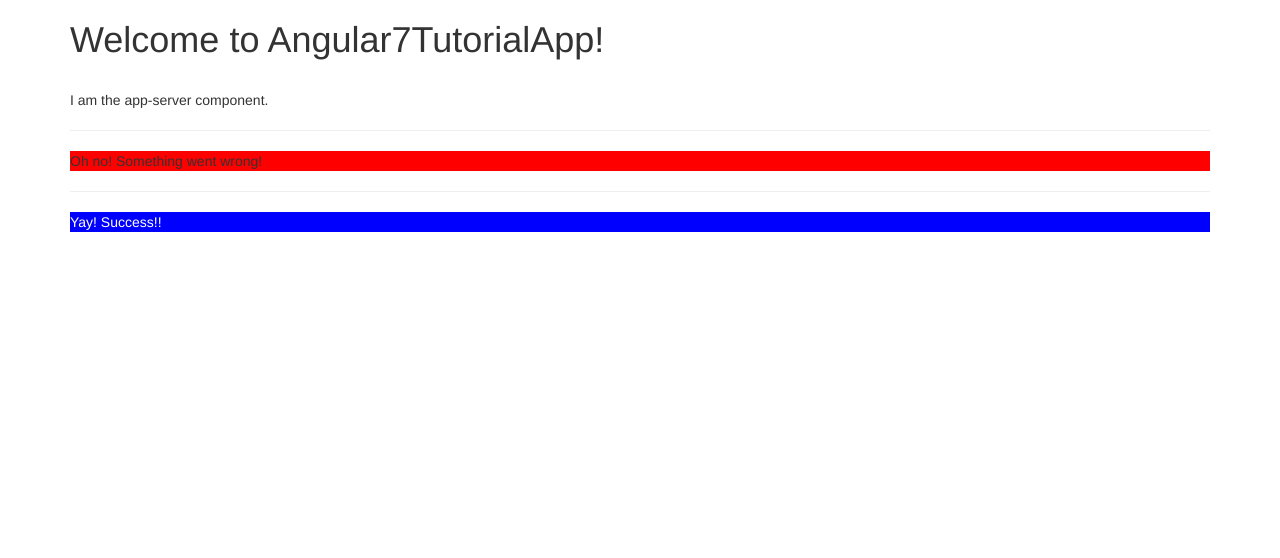
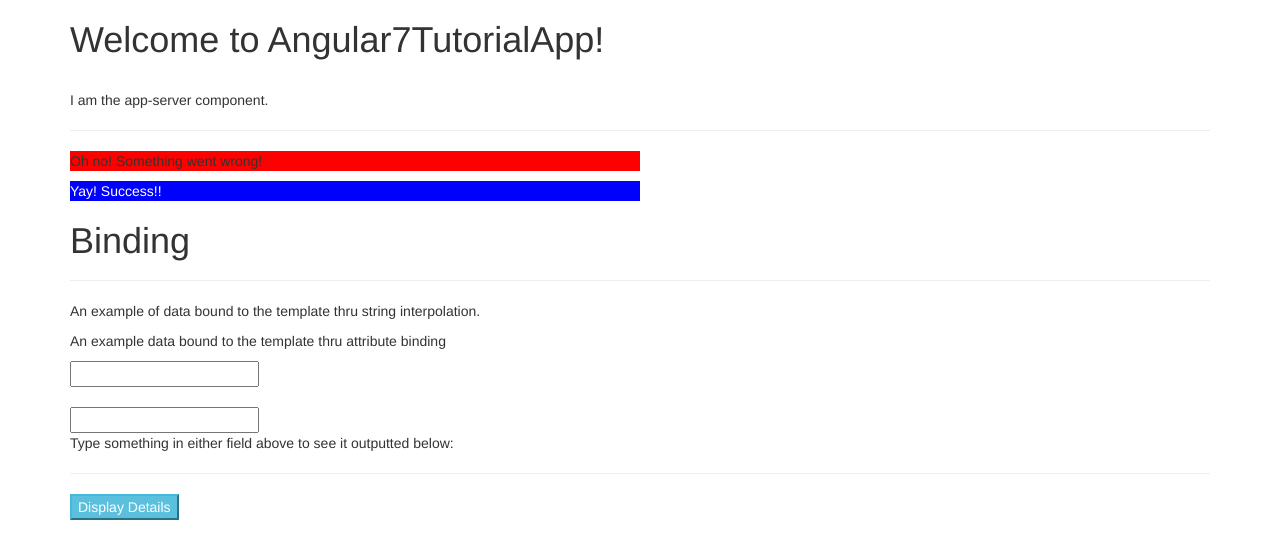
Before and after one commit to SPA-development/Angular7TutorialApp, an Angular app: page / in a window 1280 px wide. Shown: the top 558 px of the page. Built offline with nearby package versions, Linux system fonts and the light colour scheme.

Commit message:
Toggle component added.

```diff
--- a/src/app/alerts/success-alert.component.ts
+++ b/src/app/alerts/success-alert.component.ts
@@ -3,7 +3,7 @@ import { Component } from '@angular/core';
 @Component({
     selector: '[app-success]',
     template: '<p>Yay! Success!!<p>',
-    styles: ['p {background: blue; color: white;}']
+    styles: ['p {background: blue; color: white; width: 50%;}']
 })
 export class SuccessComponent {
 
--- a/src/app/alerts/warning-alert.component.ts
+++ b/src/app/alerts/warning-alert.component.ts
@@ -9,6 +9,7 @@ import { Component } from '@angular/core';
     styles: [`
         p {
             background: red;
+            width: 50%;
         }
     `]
 })
--- a/src/app/app.component.html
+++ b/src/app/app.component.html
@@ -7,6 +7,8 @@
       </h1>
       <br>
       <app-server></app-server>
+      <app-binding-examples></app-binding-examples>
+      <app-toggle></app-toggle>
     </div>
   </div>
 </section>
--- /dev/null
+++ b/src/app/binding-examples/binding-examples.component.html
@@ -0,0 +1,17 @@
+<section>
+    <h1>Binding</h1>
+    <hr>
+    <p>{{ dataBinding }}</p>
+    <p [innerHTML]="attributeBinding"></p>
+
+    <div>
+        <input type="text" (input)="eventBinding($event)">
+    </div>
+    <br>
+    <div>
+        <input type="text" [(ngModel)]="twoWayBinding">
+        <p>Type something in either field above to see it outputted below:</p>
+        <p>{{twoWayBinding}}</p>
+    </div>
+    <hr>
+</section>
--- /dev/null
+++ b/src/app/binding-examples/binding-examples.component.ts
@@ -0,0 +1,20 @@
+import { Component } from '@angular/core';
+
+@Component({
+    selector:  'app-binding-examples',
+    templateUrl: './binding-examples.component.html'
+})
+export class BindingExamplesComponent {
+
+    public dataBinding = 'An example of data bound to the template thru string interpolation.';
+
+    public attributeBinding = 'An example data bound to the template thru attribute binding';
+
+    public twoWayBinding: string;
+
+    public eventBinding($event: Event) {
+        // Note the explicit typing for the HTMLInputElement vent
+        this.twoWayBinding = (<HTMLInputElement>event.target).value;
+    }
+
+}
--- a/src/app/server/server.component.ts
+++ b/src/app/server/server.component.ts
@@ -5,9 +5,7 @@ import { Component } from '@angular/core';
     template: `
         <p>I am the app-server component.</p>
         <hr>
-        <app-warning></app-warning>
-        <hr>
-        <div app-success></div>
+        <app-warning></app-warning><div app-success></div>
     `
 })
 export class ServerComponent {
--- /dev/null
+++ b/src/app/toggle/toggle.component.html
@@ -0,0 +1,11 @@
+<div>
+  <button [style.display]="'inline'" class="btn-info" (click)="toggleFunc()">Display Details</button><p [style.display]="'inline'" *ngIf="toggleValue">
+      toggle works!
+    </p>
+  <div
+      *ngFor="let btnClick of btnClicks"
+      [ngStyle]="{backgroundColor: btnClick >= 5 ? 'blue' : 'transparent'}"
+      [ngClass]="{'white-text': btnClick >= 5}"
+      >{{btnClick}}
+  </div>
+</div>
--- /dev/null
+++ b/src/app/toggle/toggle.component.ts
@@ -0,0 +1,29 @@
+import { Component, OnInit } from '@angular/core';
+
+@Component({
+  selector: 'app-toggle',
+  templateUrl: './toggle.component.html',
+  styles: [
+    `
+        .white-text {
+          color: white;
+        }
+    `
+  ]
+})
+export class ToggleComponent implements OnInit {
+
+  public toggleValue = false;
+  public btnClicks: Array<number> = [];
+
+  constructor() { }
+
+  ngOnInit() {
+  }
+
+  public toggleFunc() {
+    this.toggleValue = !this.toggleValue;
+    this.btnClicks.push(this.btnClicks.length + 1);
+  }
+
+}
```
Also changed, not shown: src/app/app.module.ts (+8 -2 lines).
